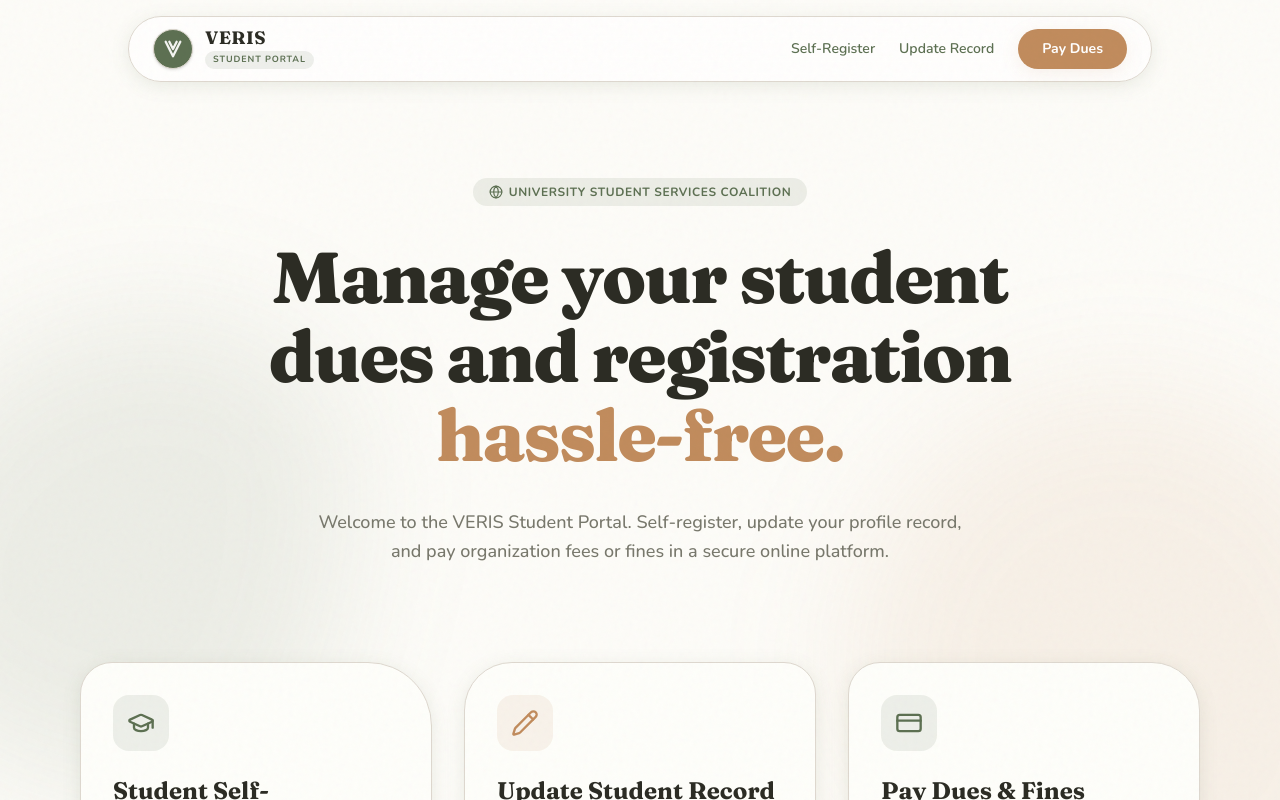
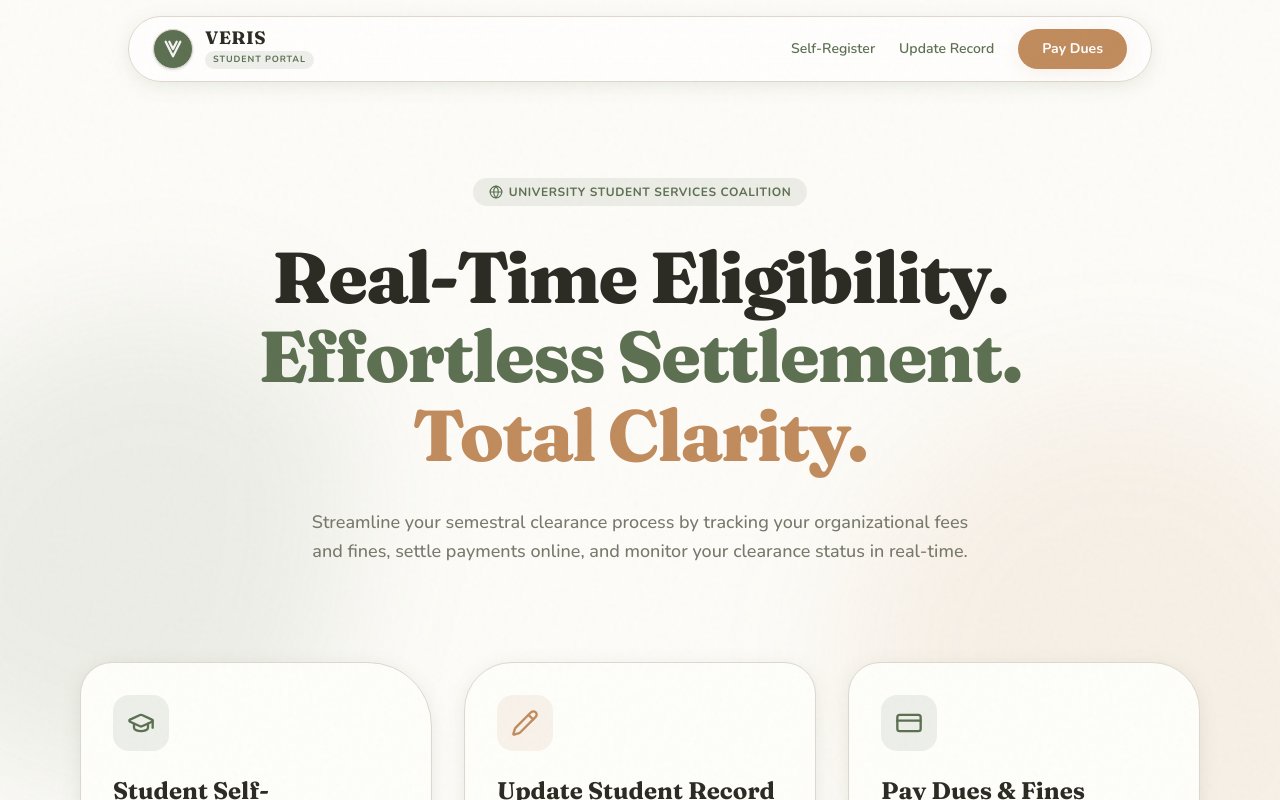
Before and after one commit to Atlas-VSU/veris-student-portal-firebase, a Next.js app: page / in a window 1280 px wide. Shown: the top 800 px of the page. Built offline with nearby package versions, Linux system fonts and the light colour scheme.

Commit message:
refactor(ui): improve landing page tagline

```diff
--- a/src/features/landing/LandingPage.tsx
+++ b/src/features/landing/LandingPage.tsx
@@ -136,14 +136,17 @@ export default function LandingPage() {
           </div>
 
           <h1 className="text-4xl sm:text-5xl md:text-7xl font-black font-serif text-foreground leading-[1.1] tracking-tight">
-            Manage your student dues and registration{" "}
-            <span className="text-secondary font-serif block sm:inline">
-              hassle-free.
+            Real-Time Eligibility.{" "}
+            <span className="text-primary font-serif block">
+              Effortless Settlement.
+            </span>{" "}
+            <span className="text-secondary font-serif block">
+              Total Clarity.
             </span>
           </h1>
 
           <p className="text-base sm:text-lg text-muted-foreground leading-relaxed max-w-2xl mx-auto font-medium">
-            Welcome to the VERIS Student Portal. Self-register, update your profile record, and pay organization fees or fines in a secure online platform.
+            Streamline your semestral clearance process by tracking your organizational fees and fines, settle payments online, and monitor your clearance status in real-time.
           </p>
         </div>
 
```
